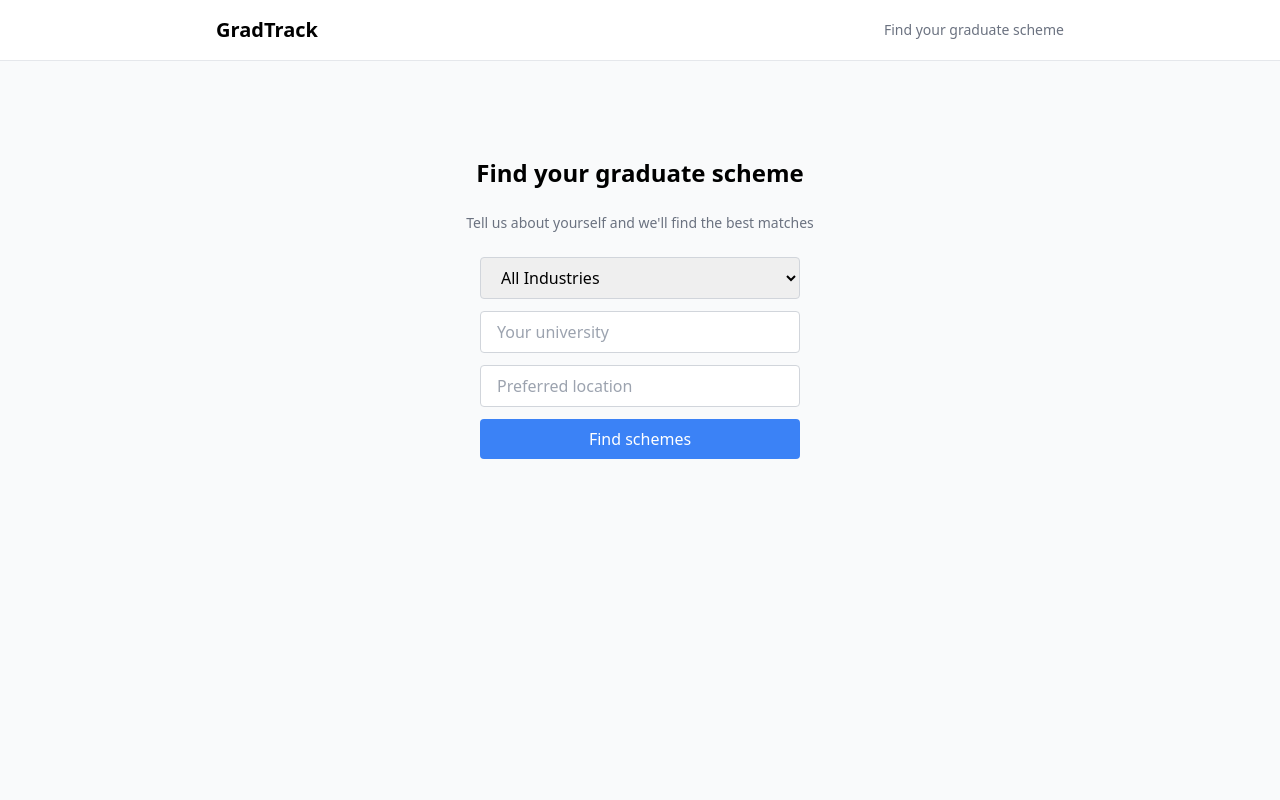
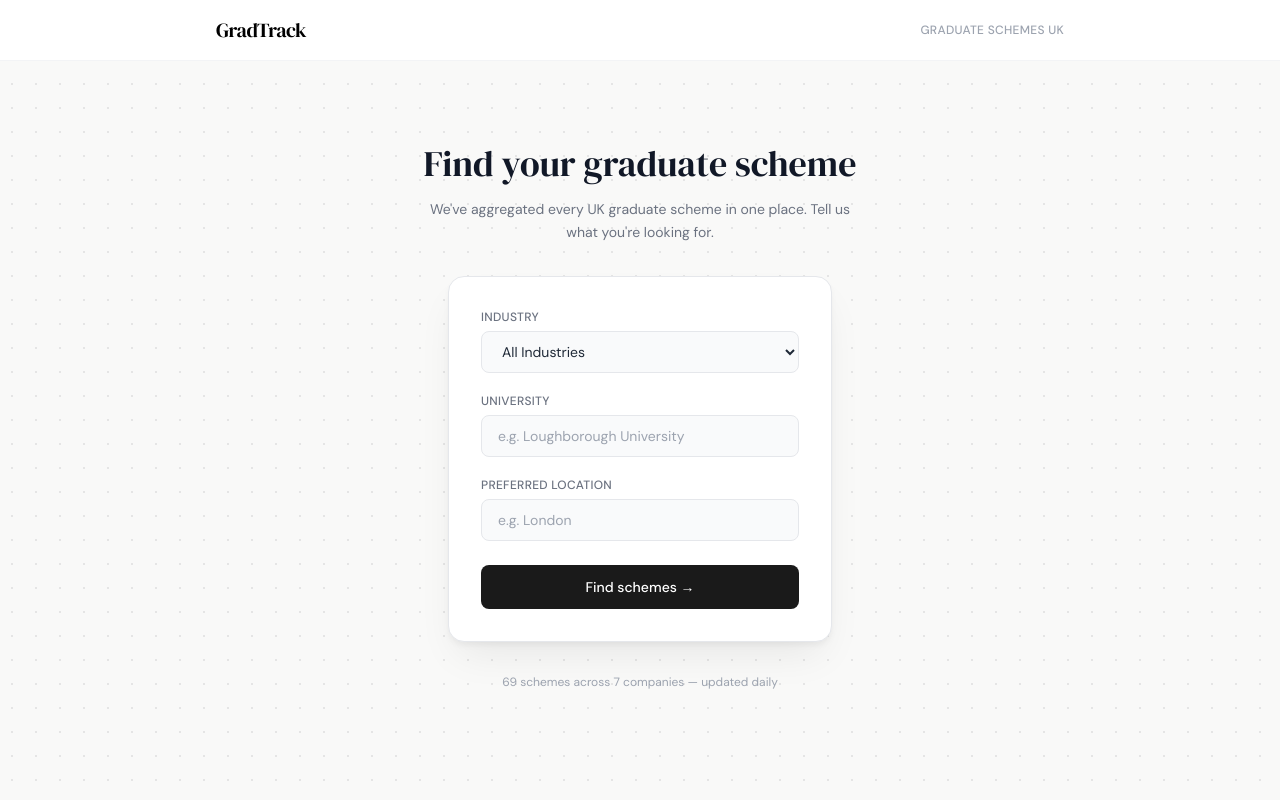
Before and after one commit to shiv9476t/grad-track, a Flask app: page / in a window 1280 px wide. Run offline with Flask 3, Linux system fonts and the light colour scheme; some libraries are stand-ins or nearby versions.

Commit message:
Improve UI - premium design

```diff
--- a/templates/index.html
+++ b/templates/index.html
@@ -3,59 +3,114 @@
 <head>
     <title>GradTrack</title>
     <script src="https://cdn.tailwindcss.com"></script>
+    <link href="https://fonts.googleapis.com/css2?family=DM+Sans:wght@300;400;500;600&family=DM+Serif+Display&display=swap" rel="stylesheet">
+    <style>
+        body {  font-family: 'DM Sans', sans-serif;
+                background-color: #f9f9f8;
+                background-image: radial-gradient(#e5e5e5 1px, transparent 1px);
+                background-size: 24px 24px;}
+        .serif { font-family: 'DM Serif Display', serif; }
+        .form-card {
+            background: white;
+            border: 1px solid #e5e7eb;
+            box-shadow: 0 4px 6px -1px rgba(0,0,0,0.05), 0 20px 40px -10px rgba(0,0,0,0.08);
+        }
+        input:focus, select:focus {
+            outline: none;
+            border-color: #1a1a1a;
+            box-shadow: 0 0 0 3px rgba(26,26,26,0.06);
+        }
+        .btn-primary {
+            background: #1a1a1a;
+            transition: all 0.15s ease;
+        }
+        .btn-primary:hover { background: #333; transform: translateY(-1px); }
+        .scheme-card {
+            transition: all 0.2s ease;
+            border: 1px solid #e5e7eb;
+        }
+        .scheme-card:hover {
+            border-color: #d1d5db;
+            box-shadow: 0 8px 24px -4px rgba(0,0,0,0.08);
+            transform: translateY(-2px);
+        }
+    </style>
 </head>
-<body class="bg-gray-50">
-    <nav class="border-b border-gray-200 bg-white">
+<body class="bg-[#f9f9f8]">
+
+    <!-- Navbar -->
+    <nav class="bg-white border-b border-gray-100">
         <div class="max-w-4xl mx-auto px-6 py-4 flex justify-between items-center">
-            <span class="text-xl font-bold">GradTrack</span>
-            <span class="text-sm text-gray-500">Find your graduate scheme</span>
+            <span class="serif text-xl tracking-tight">GradTrack</span>
+            <span class="text-xs text-gray-400 tracking-wide uppercase font-medium">Graduate Schemes UK</span>
         </div>
     </nav>
 
-    <div id="search-form" class="flex flex-col items-center justify-center mt-24 gap-6">
-        <h2 class="text-2xl font-semibold">Find your graduate scheme</h2>
-        <p class="text-gray-500 text-sm">Tell us about yourself and we'll find the best matches</p>
-        <div class="flex flex-col gap-3 w-80">
-            <select id="industry-filter" class="border border-gray-300 rounded px-4 py-2">
+    <!-- Search Form -->
+    <div id="search-form" class="flex flex-col items-center justify-center mt-20 gap-8 px-6">
+        <div class="text-center max-w-md">
+            <h1 class="serif text-4xl text-gray-900 leading-tight">Find your graduate scheme</h1>
+            <p class="text-gray-500 mt-3 text-sm leading-relaxed">We've aggregated every UK graduate scheme in one place. Tell us what you're looking for.</p>
+        </div>
+
+        <div class="form-card rounded-2xl p-8 w-full max-w-sm flex flex-col gap-5">
+            <div class="flex flex-col gap-1.5">
+                <label class="text-xs font-medium text-gray-500 uppercase tracking-wide">Industry</label>
+                <select id="industry-filter" class="border border-gray-200 rounded-lg px-4 py-2.5 text-sm bg-gray-50 text-gray-800">
+                    <option value="">All Industries</option>
+                    <option value="Technology">Technology</option>
+                    <option value="Finance">Finance</option>
+                    <option value="Engineering">Engineering</option>
+                    <option value="Legal">Legal</option>
+                    <option value="Consulting">Consulting</option>
+                </select>
+            </div>
+            <div class="flex flex-col gap-1.5">
+                <label class="text-xs font-medium text-gray-500 uppercase tracking-wide">University</label>
+                <input id="university" type="text" placeholder="e.g. Loughborough University"
+                    class="border border-gray-200 rounded-lg px-4 py-2.5 text-sm bg-gray-50 text-gray-800 placeholder-gray-400">
+            </div>
+            <div class="flex flex-col gap-1.5">
+                <label class="text-xs font-medium text-gray-500 uppercase tracking-wide">Preferred Location</label>
+                <input id="location" type="text" placeholder="e.g. London"
+                    class="border border-gray-200 rounded-lg px-4 py-2.5 text-sm bg-gray-50 text-gray-800 placeholder-gray-400">
+            </div>
+            <button onclick="handleSearch()"
+                class="btn-primary text-white px-4 py-3 rounded-lg text-sm font-medium mt-1 w-full">
+                Find schemes →
+            </button>
+        </div>
+        <p class="text-xs text-gray-400">69 schemes across 7 companies — updated daily</p>
+    </div>
+
+    <!-- Filter Bar -->
+    <div id="filter-bar" style="display:none" class="max-w-4xl mx-auto px-6 mt-10">
+        <div class="flex gap-3 items-center pb-6 border-b border-gray-200">
+            <select id="industry-filter-bar" class="border border-gray-200 rounded-lg px-4 py-2 text-sm bg-white text-gray-800 w-56">
                 <option value="">All Industries</option>
                 <option value="Technology">Technology</option>
                 <option value="Finance">Finance</option>
+                <option value="Engineering">Engineering</option>
                 <option value="Legal">Legal</option>
                 <option value="Consulting">Consulting</option>
-                <option value="Engineering">Engineering</option>
             </select>
-            <input id="university" type="text" placeholder="Your university" class="border border-gray-300 rounded px-4 py-2">
-            <input id="location" type="text" placeholder="Preferred location" class="border border-gray-300 rounded px-4 py-2">
-            <button onclick="handleSearch()" class="bg-blue-500 text-white px-4 py-2 rounded font-medium">
-                Find schemes
+            <button onclick="handleFilter()"
+                class="btn-primary text-white px-4 py-2 rounded-lg text-sm font-medium">
+                Update
             </button>
+            <span id="scheme-count" class="text-sm text-gray-400 ml-auto"></span>
         </div>
     </div>
 
-    <div id="filter-bar" style="display:none" class="max-w-4xl mx-auto px-6 mt-8 flex gap-4 items-center">
-        <select id="industry-filter-bar" class="border border-gray-300 rounded px-4 py-2 w-64">
-            <option value="">All Industries</option>
-            <option value="Technology">Technology</option>
-            <option value="Finance">Finance</option>
-            <option value="Legal">Legal</option>
-            <option value="Consulting">Consulting</option>
-            <option value="Engineering">Engineering</option>
-        </select>
-        <button onclick="handleFilter()" class="bg-blue-500 text-white px-4 py-2 rounded">
-            Update
-        </button>
-    </div>
-
+    <!-- Cards -->
     <div class="max-w-4xl mx-auto px-6">
-        <div id="schemes-container" class="mt-8 grid grid-cols-1 gap-4">
-        </div>
+        <div id="schemes-container" class="mt-6 grid grid-cols-1 gap-3 pb-16"></div>
     </div>
 
     <script>
-
         async function handleSearch() {
             document.getElementById("search-form").style.display = "none"
-            document.getElementById("filter-bar").style.display = "flex"
+            document.getElementById("filter-bar").style.display = "block"
             const industry = document.getElementById("industry-filter").value
             const url = industry ? `/schemes?industry=${industry}` : "/schemes"
             const response = await fetch(url)
@@ -73,22 +128,25 @@
 
         function renderSchemes(schemes) {
             document.getElementById("schemes-container").innerHTML = ""
+            document.getElementById("scheme-count").textContent = `${schemes.length} schemes found`
 
             schemes.forEach(scheme => {
                 const card = document.createElement("div")
-                card.className = "bg-white border border-gray-200 rounded-lg p-6 shadow-sm hover:shadow-md transition-shadow"
+                card.className = "scheme-card bg-white rounded-xl p-5"
                 card.innerHTML = `
                     <div class="flex justify-between items-start">
-                        <div>
-                            <p class="text-sm text-gray-500 font-medium">${scheme.company}</p>
-                            <h3 class="text-lg font-semibold mt-1">${scheme.scheme_name}</h3>
-                            <p class="text-sm text-gray-500 mt-2">${scheme.location} · ${scheme.salary ?? "Salary not listed"}</p>
+                        <div class="flex-1 min-w-0 pr-4">
+                            <p class="text-xs text-gray-400 font-medium uppercase tracking-wide">${scheme.company}</p>
+                            <h3 class="text-base font-semibold text-gray-900 mt-1 leading-snug">${scheme.scheme_name}</h3>
+                            <p class="text-xs text-gray-400 mt-2">${scheme.location ?? "Location not listed"} · ${scheme.salary ?? "Salary not listed"}</p>
                         </div>
-                        <span class="${scheme.status === 'Open' ? 'bg-green-100 text-green-700' : 'bg-red-100 text-red-700'} text-xs font-medium px-3 py-1 rounded-full">
+                        <span class="${scheme.status === 'Open' ? 'bg-emerald-50 text-emerald-600 border border-emerald-100' : 'bg-red-50 text-red-500 border border-red-100'} text-xs font-medium px-2.5 py-1 rounded-full whitespace-nowrap">
                             ${scheme.status}
                         </span>
                     </div>
-                    <a href="${scheme.url}" target="_blank" class="inline-block mt-4 text-sm text-blue-600 hover:underline">View scheme →</a>
+                    <a href="${scheme.url}" target="_blank" class="inline-flex items-center gap-1 mt-4 text-xs font-medium text-gray-500 hover:text-gray-900 transition-colors">
+                        View scheme <span>→</span>
+                    </a>
                 `
                 document.getElementById("schemes-container").appendChild(card)
             })
```
